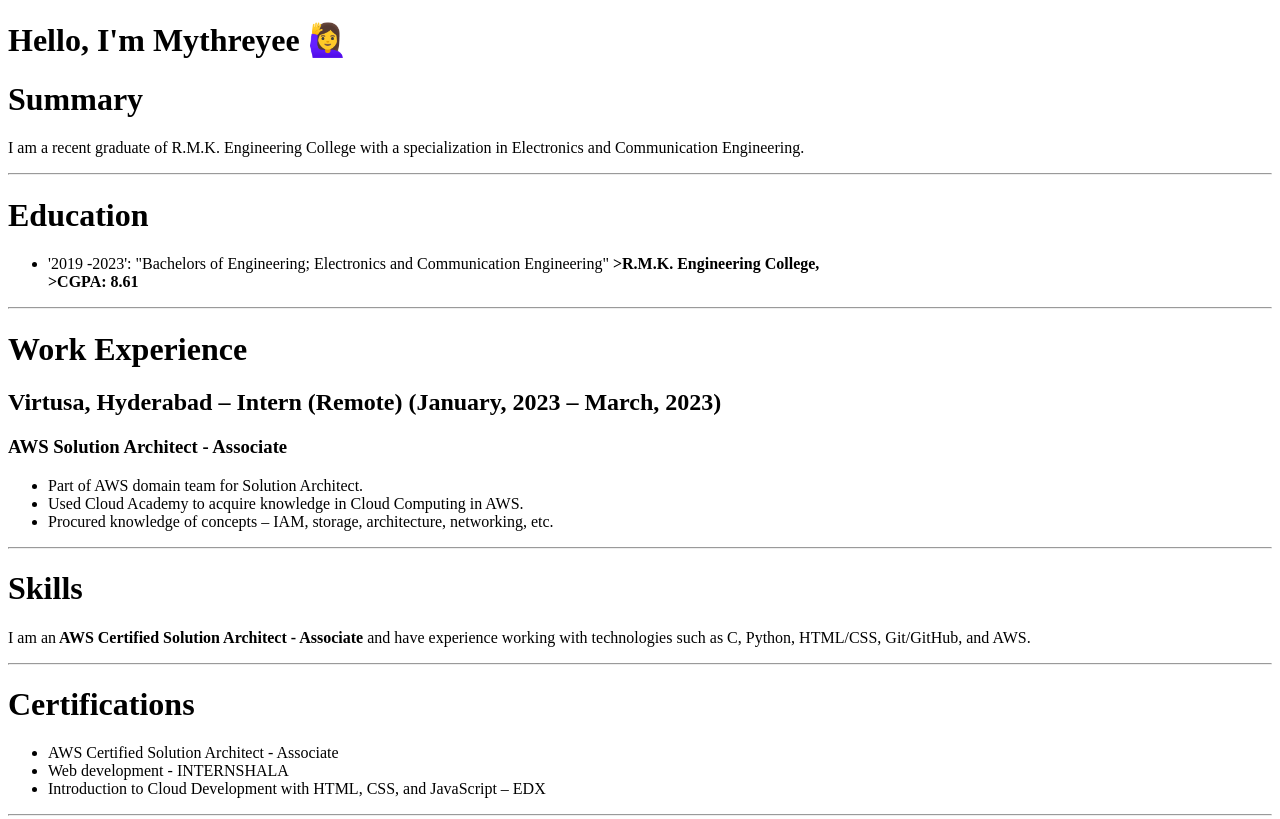
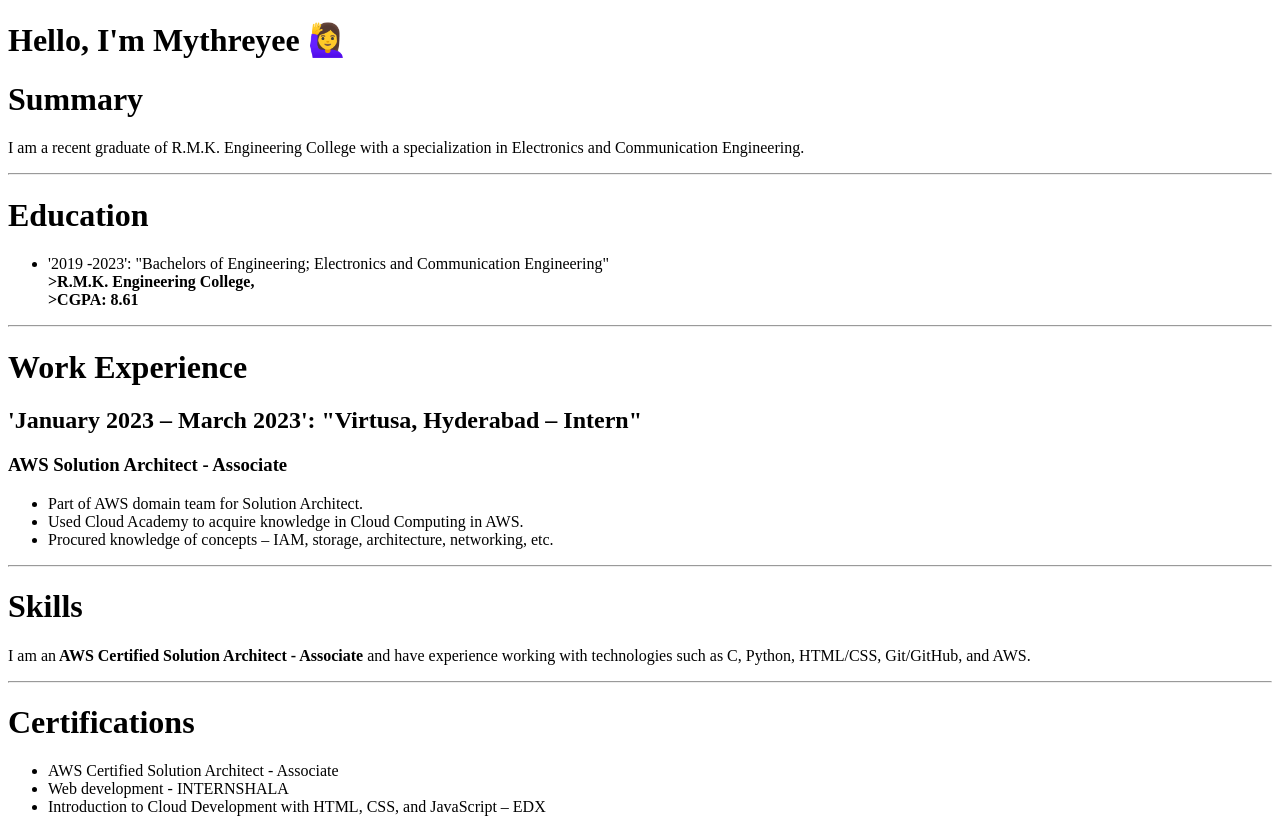
Before and after one commit to Mythreyee26/My-Resume-Porfolio, a plain HTML site: page index.html in a window 1280 px wide. Shown: the top 819 px of the page. Drawn offline with Linux system fonts and the light colour scheme.

Commit message:
Update index.html

```diff
--- a/index.html
+++ b/index.html
@@ -17,12 +17,10 @@
 <h1>Education</h1>
     <ul><li>
         '2019 -2023':  "Bachelors of Engineering;  Electronics and Communication Engineering"
-        <b>
+        <b> <br/>
             >R.M.K. Engineering College,
         <br/>
             >CGPA: 8.61</b>
-        <br/>
-
         </li>
     </ul>
 
@@ -30,7 +28,7 @@
 
 <h1>Work Experience</h1>
 
-    <h2>Virtusa, Hyderabad – Intern (Remote)     (January, 2023 – March, 2023) </h2>
+    <h2> 'January 2023 – March 2023': "Virtusa, Hyderabad – Intern"      </h2>
         <h3>AWS Solution Architect - Associate</h3>
         <ul>
             <li>Part of AWS domain team for Solution Architect.</li>
```
